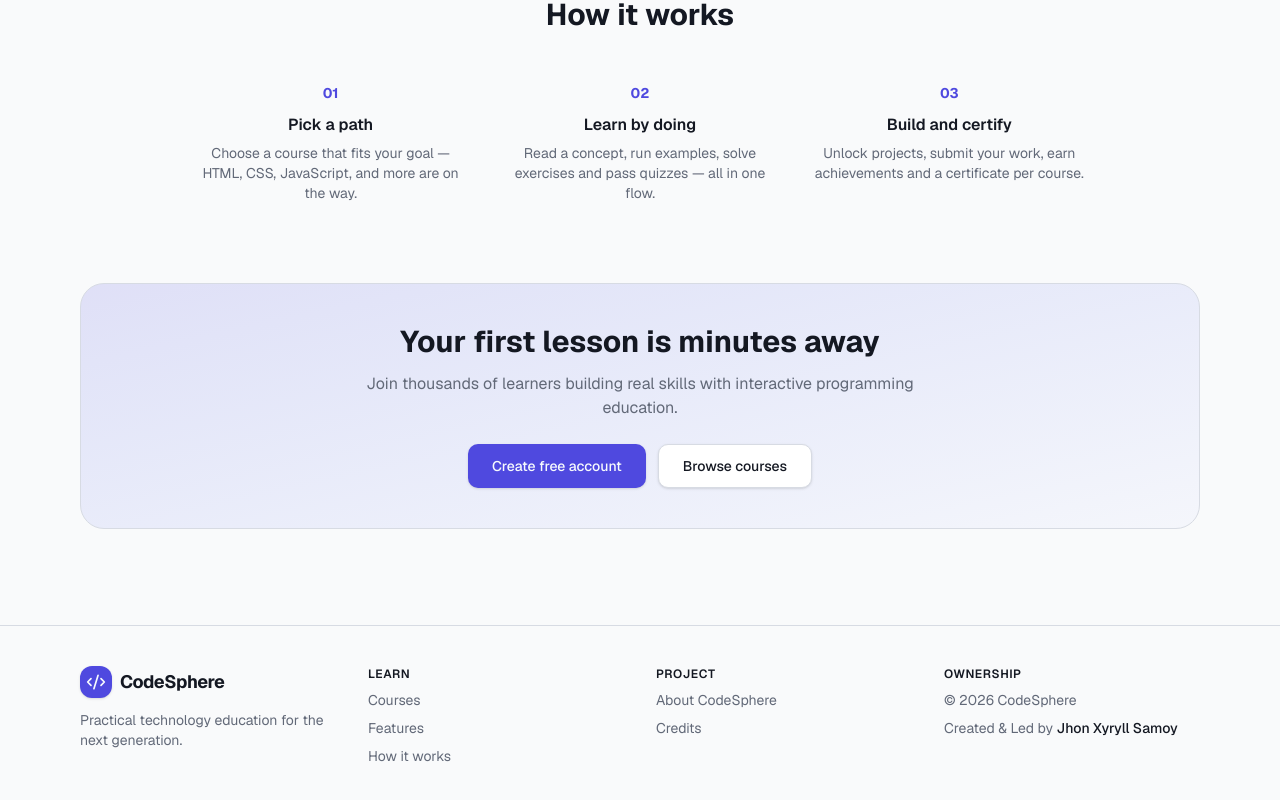
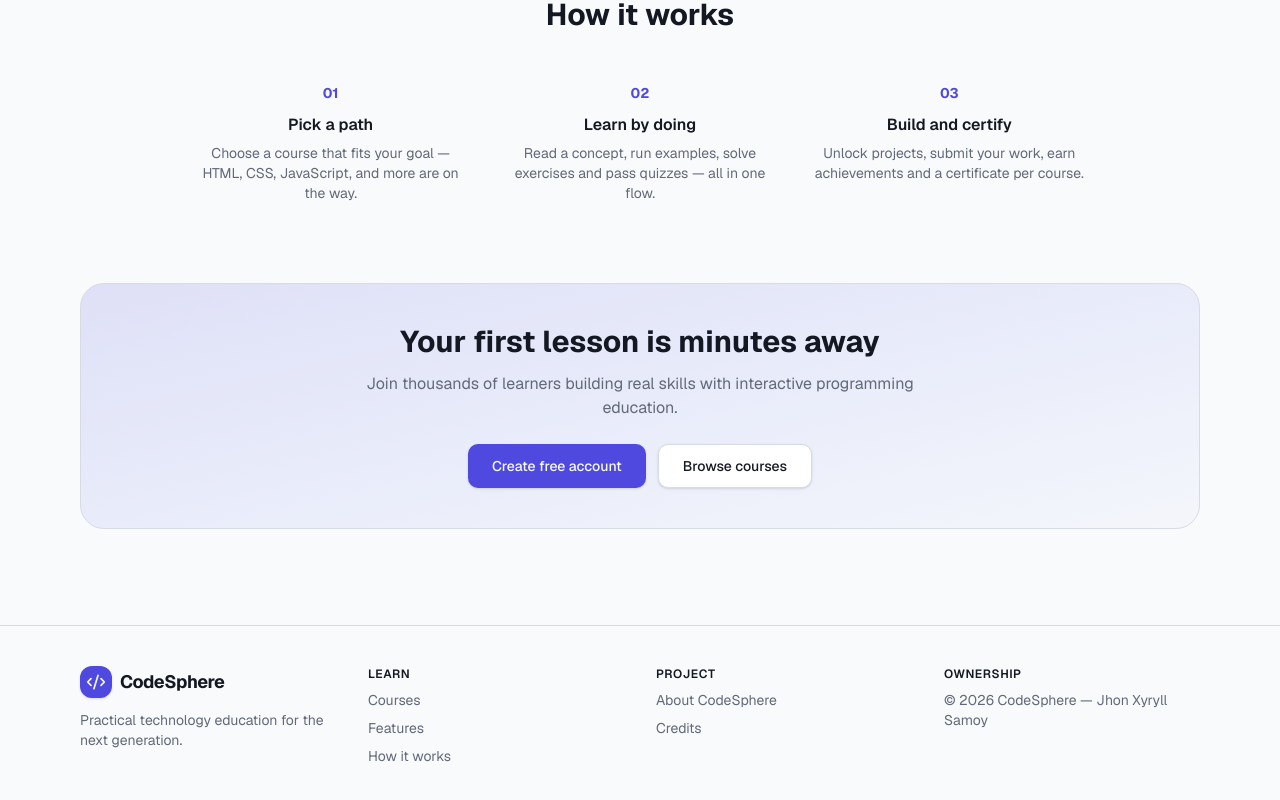
Before and after one commit to Xyryllpayatot1/Codesphere, a Next.js app: page / in a window 1280 px wide. Shown: the part 1660-2460 px from the top of the page. Built offline with nearby package versions, Linux system fonts and the light colour scheme; no server answers; the database is empty.

Commit message:
Add copyright and ownership documentation
- Add docs/COPYRIGHT.md, THIRD_PARTY.md, DEVELOPMENT_HISTORY.md, DEVELOPMENT_RECORD.md
- Add Copyright & Ownership section to README
- Update footer to display creator copyright line
- Add copyright headers to key project-owned source files

```diff
--- a/package.json
+++ b/package.json
@@ -51,5 +51,11 @@
     "tailwindcss": "^4",
     "tsx": "^4.23.9",
     "typescript": "^5"
+  },
+  "allowScripts": {
+    "@prisma/engines@7.9.1": true,
+    "esbuild@0.28.1": true,
+    "prisma@7.9.1": true,
+    "unrs-resolver@1.12.2": true
   }
 }
--- a/prisma/seed.ts
+++ b/prisma/seed.ts
@@ -1,3 +1,9 @@
+/*
+ * CodeSphere
+ * Copyright © 2026 Jhon Xyryll Samoy
+ * All rights reserved.
+ */
+
 // ---------------------------------------------------------------------------
 // Seed data for CodeSphere. Idempotent (upserts keyed by slug/key) — safe to
 // re-run. Run with: npx prisma db seed  (or `tsx prisma/seed.ts`)
--- a/src/components/layout/footer.tsx
+++ b/src/components/layout/footer.tsx
@@ -60,10 +60,7 @@ export function Footer() {
         <div className="space-y-2 text-sm">
           <p className="text-xs font-semibold uppercase tracking-wider text-foreground">Ownership</p>
           <p className="text-muted-foreground">
-            © {COPYRIGHT_YEAR} {BRAND_NAME}
-          </p>
-          <p className="text-muted-foreground">
-            Created &amp; Led by <span className="font-medium text-foreground">{CREATOR_NAME}</span>
+            © {COPYRIGHT_YEAR} {BRAND_NAME} — {CREATOR_NAME}
           </p>
         </div>
       </div>
--- a/src/lib/auth.ts
+++ b/src/lib/auth.ts
@@ -1,3 +1,9 @@
+/*
+ * CodeSphere
+ * Copyright © 2026 Jhon Xyryll Samoy
+ * All rights reserved.
+ */
+
 import "server-only";
 
 import { cookies } from "next/headers";
--- a/src/lib/jwt.ts
+++ b/src/lib/jwt.ts
@@ -1,3 +1,9 @@
+/*
+ * CodeSphere
+ * Copyright © 2026 Jhon Xyryll Samoy
+ * All rights reserved.
+ */
+
 // Pure JWT helpers (jose only) — safe to import from the edge proxy as well as
 // Node server code. Signing/verification of the session cookie.
 
--- a/src/lib/prisma.ts
+++ b/src/lib/prisma.ts
@@ -1,3 +1,9 @@
+/*
+ * CodeSphere
+ * Copyright © 2026 Jhon Xyryll Samoy
+ * All rights reserved.
+ */
+
 import "server-only";
 
 import { PrismaPg } from "@prisma/adapter-pg";
```
Also changed, not shown: 6 other files (tests, documents, lock files or other folders).
